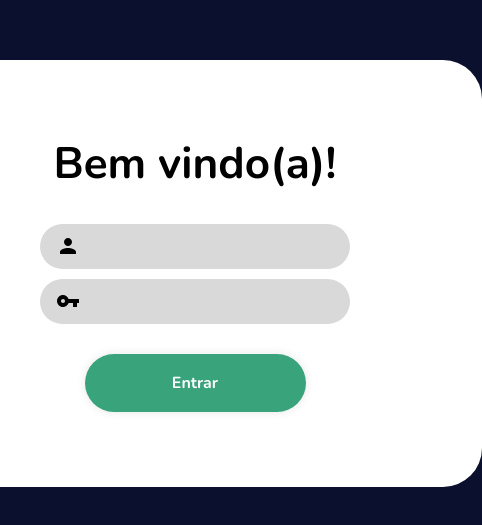
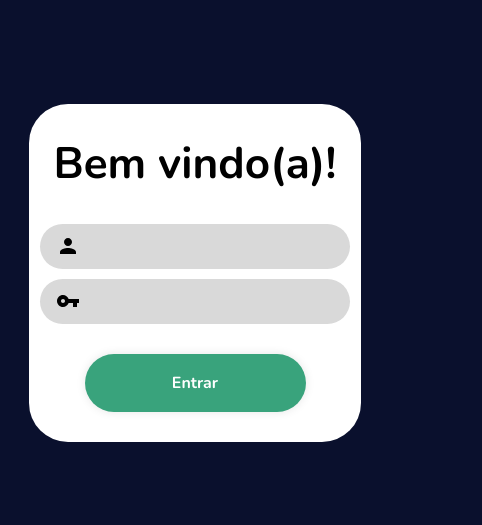
Before and after one commit to neresdev/nrs-school-front, a React (Vite) app: page /login in a window 390 px wide. Shown: the part 149-674 px from the top of the page, 482 px wide, since content can reach past the window. Built offline with nearby package versions, Linux system fonts and the light colour scheme.

Commit message:
wip: login screen responsive

```diff
--- a/src/components/Login/index.css
+++ b/src/components/Login/index.css
@@ -9,11 +9,13 @@
   display: flex;
   justify-content: center;
   align-items: center;
-  min-height: 100vh;
+  height: 100vh;
+  width: 100vw;
   background-size: cover;
   background-color: #0A102D;
   background-position: center;
 }
+
 
 .login-container {
     width: 573px;
@@ -29,6 +31,16 @@
     gap: 30px;
   }
 
+
+@media (max-width: 480px){
+  .login-container{
+    width: 85vw;
+    height: 40vh;
+  }
+}
+
+
+
 .container-header{
   display: flex;
   flex-direction: column;
@@ -41,6 +53,19 @@
   font-weight: 700;
   text-align: center;
   color: #000000;
+}
+
+
+@media (max-width: 1024px){ /** wip **/
+  .login-container{
+    width: 85vw;
+    height: 40vh;
+  }
+  .container-header h1{
+    size: 70px;
+
+  }
+
 }
 
 .container-body{
```
